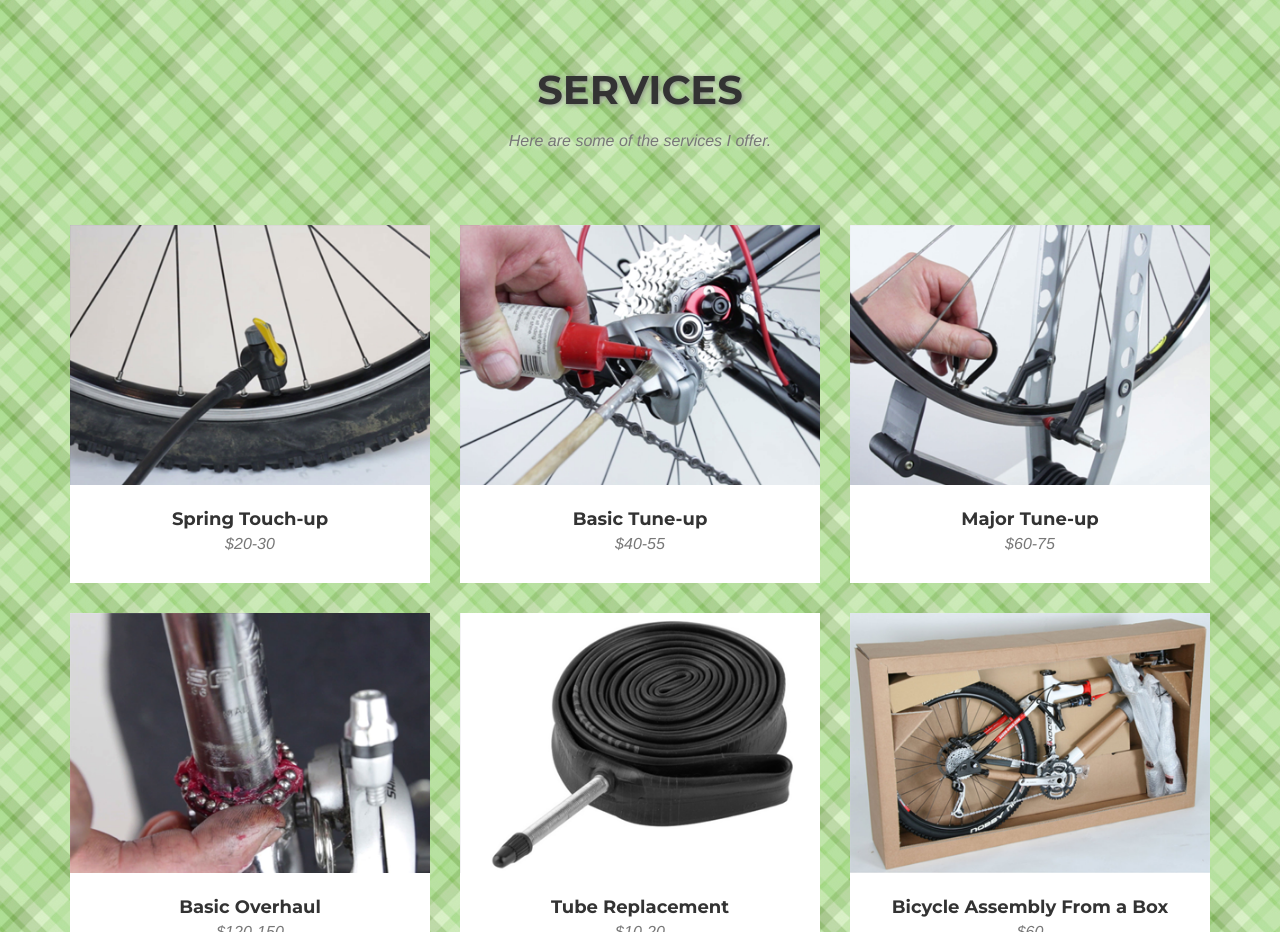
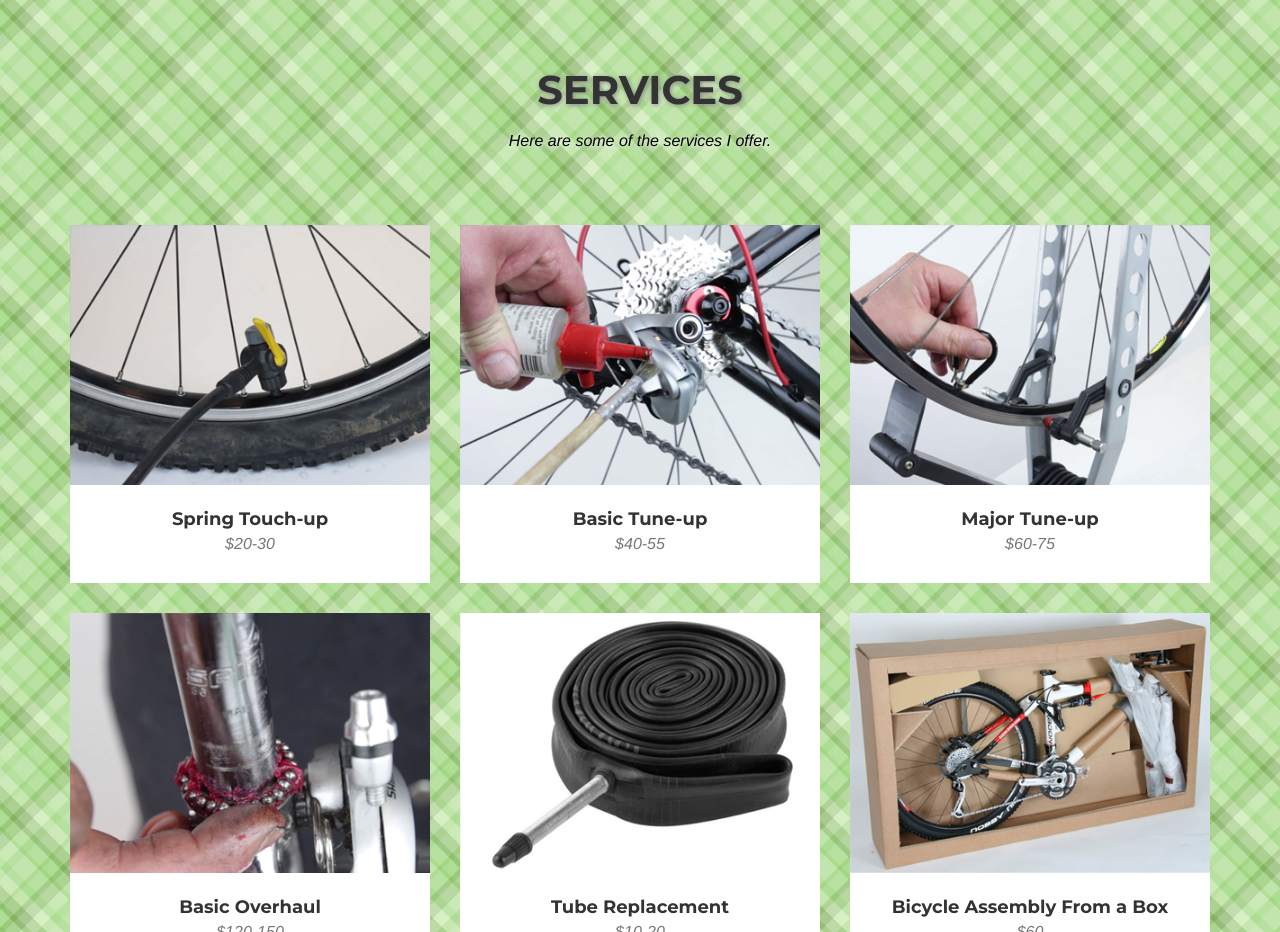
Before and after one commit to seche/bikes, a website: page index.html in a window 1280 px wide. Shown: the part 1560-2492 px from the top of the page. Drawn offline with nearby package versions, Linux system fonts and the light colour scheme; a web font is replaced by a local one.

Commit message:
fixed color of text

```diff
--- a/css/agency.css
+++ b/css/agency.css
@@ -343,6 +343,9 @@ section h3.section-subheading {
 .service-heading {
   margin: 15px 0;
   text-transform: none;
+}
+#portfolio h3.section-subheading {
+  color:#000;
 }
 #portfolio .portfolio-item {
   margin: 0 0 15px;
```
